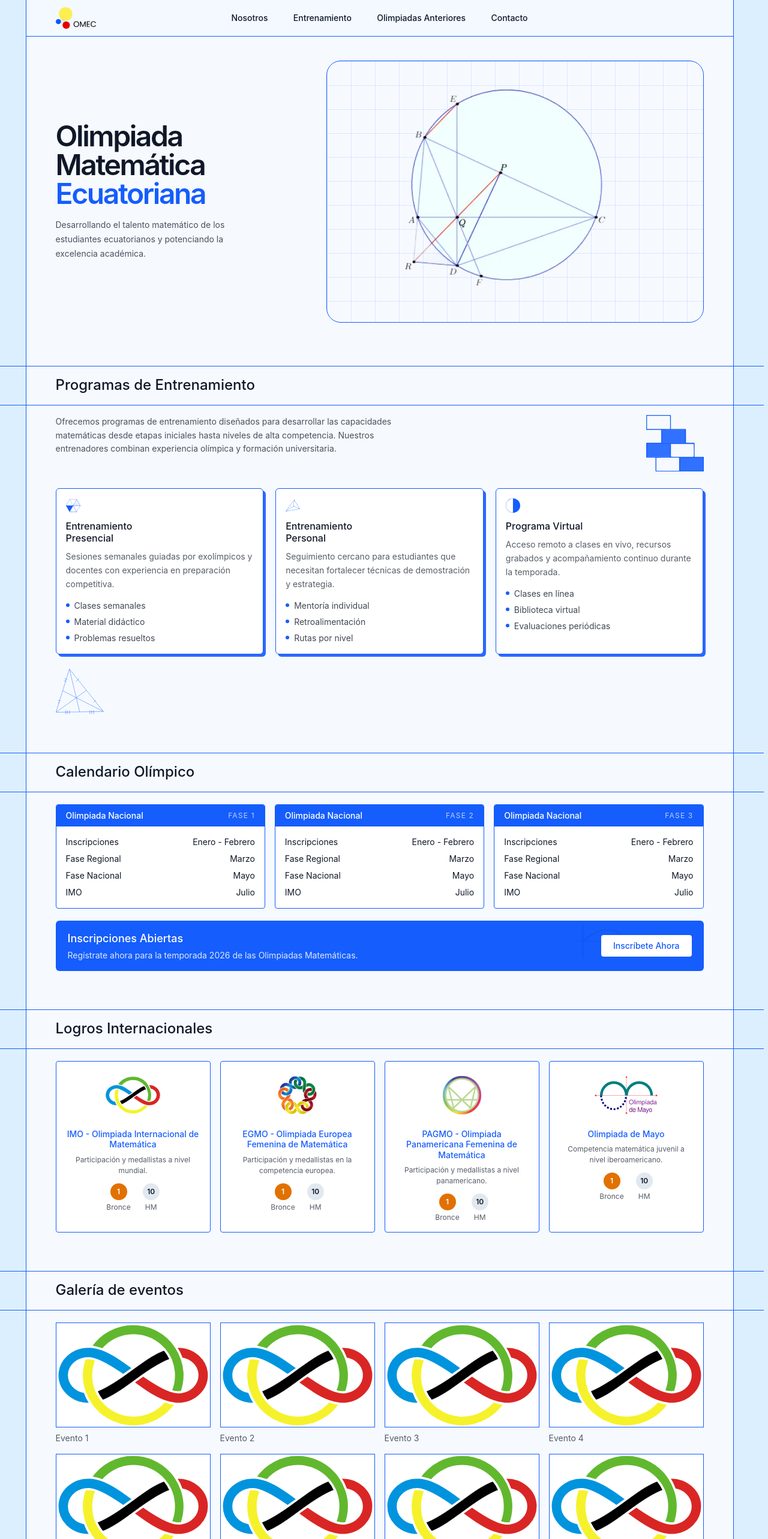
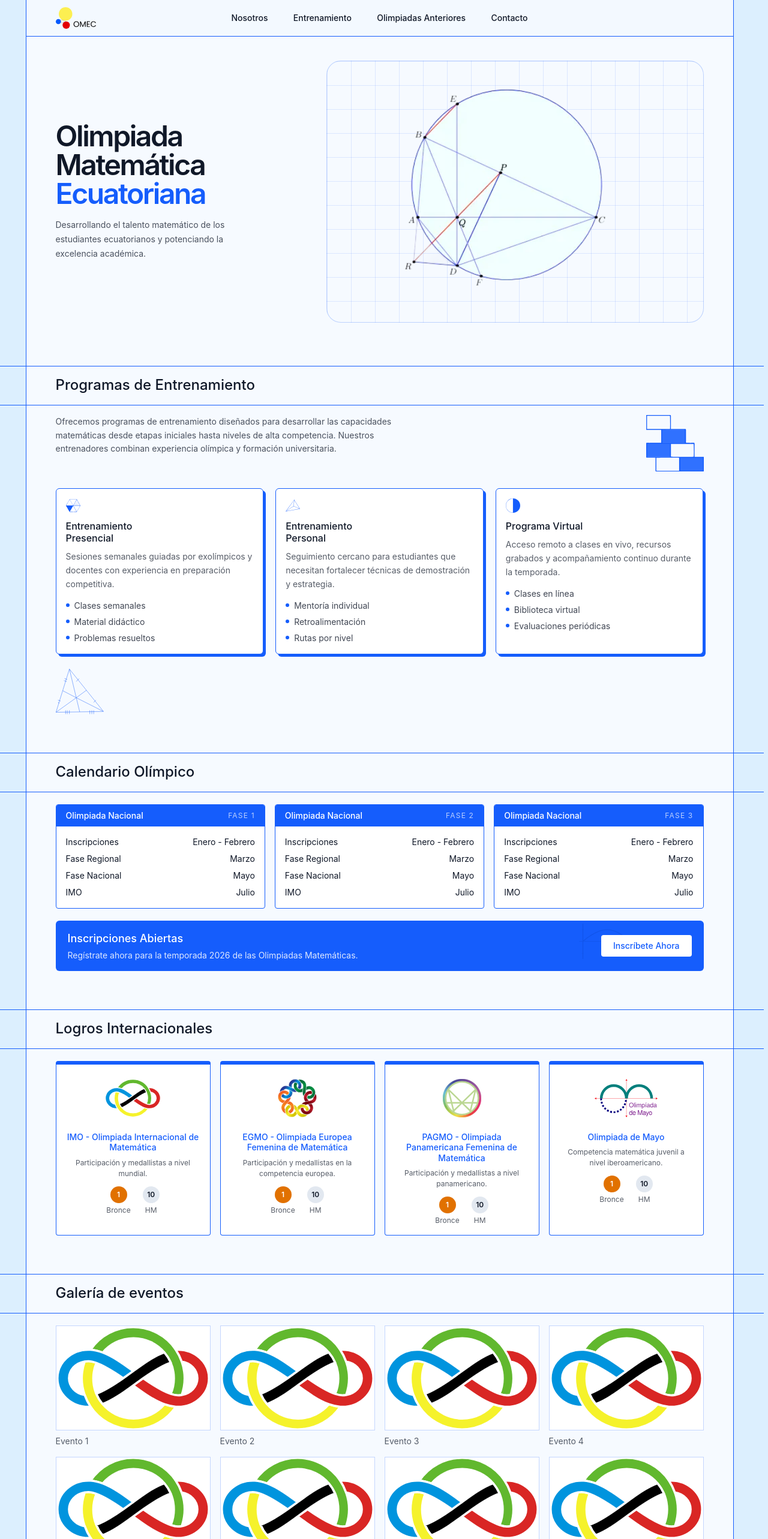
Before and after one commit to adriandelgado/omec-webpage, a SvelteKit app: page / in a window 1280 px wide. Shown: the top 2566 px of the page at 60% size. Built offline with nearby package versions, Linux system fonts and the light colour scheme.

Commit message:
fix: adjust some borders

```diff
--- a/src/lib/components/training-program-card.svelte
+++ b/src/lib/components/training-program-card.svelte
@@ -10,7 +10,9 @@
 	let { title, description, bullets, icon, icon_alt }: Props = $props();
 </script>
 
-<article class="rounded-md border border-primary bg-white p-4 shadow-[4px_4px_0_0_#2d67ff]">
+<article
+	class="rounded-md border border-primary bg-white p-4 shadow-[4px_4px_0_0_var(--color-primary)]"
+>
 	<img src={icon} alt={icon_alt} class="h-6 w-6" />
 	<h3 class="mt-3 max-w-[14ch] text-base leading-tight font-medium text-copy">{title}</h3>
 	<p class="mt-2.5 text-sm leading-relaxed text-copy/70">{description}</p>
--- a/src/routes/+page.svelte
+++ b/src/routes/+page.svelte
@@ -109,7 +109,7 @@
 	</div>
 
 	<div
-		class="relative overflow-hidden rounded-3xl border border-primary bg-[linear-gradient(to_right,rgba(61,120,255,0.14)_1px,transparent_1px),linear-gradient(to_bottom,rgba(61,120,255,0.14)_1px,transparent_1px)] bg-size-[40px_40px] px-4 py-5 lg:min-h-72.5 lg:px-7 lg:py-8"
+		class="relative overflow-hidden rounded-3xl border border-primary/25 bg-[linear-gradient(to_right,rgba(61,120,255,0.14)_1px,transparent_1px),linear-gradient(to_bottom,rgba(61,120,255,0.14)_1px,transparent_1px)] bg-size-[40px_40px] px-4 py-5 lg:min-h-72.5 lg:px-7 lg:py-8"
 	>
 		<img
 			src={hero_image}
@@ -193,7 +193,7 @@
 
 	<div class="mt-5 grid gap-4 md:grid-cols-2 lg:grid-cols-4">
 		{#each international_achievements as achievement (achievement.id)}
-			<article class="rounded-sm border border-primary bg-white px-4 py-4">
+			<article class="rounded-sm border-x border-t-6 border-b border-primary bg-white p-4">
 				<div class="flex h-20 items-center justify-center">
 					<img src={achievement.image} alt="" class="max-h-16 w-auto object-contain" />
 				</div>
@@ -232,7 +232,7 @@
 	<div class="mt-5 grid gap-4 sm:grid-cols-2 lg:grid-cols-4">
 		{#each gallery_events as event (event.id)}
 			<article>
-				<div class="overflow-hidden border border-primary bg-white">
+				<div class="overflow-hidden border border-primary/25 bg-white">
 					<img src={event.image} alt={event.image_alt} class="aspect-[4/2.7] w-full object-cover" />
 				</div>
 				<p class="mt-2 text-sm text-copy/70">{event.title}</p>
```
